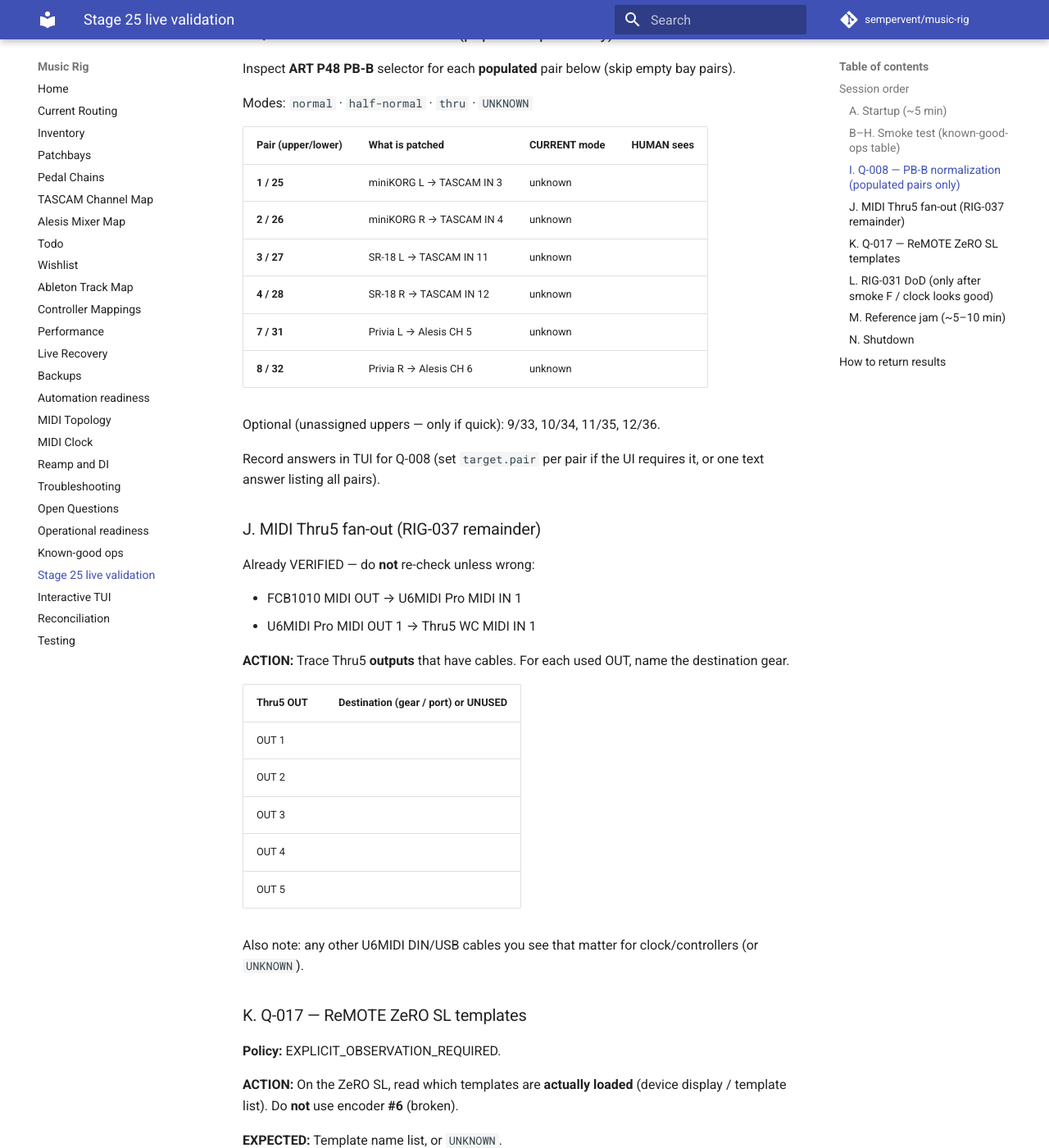
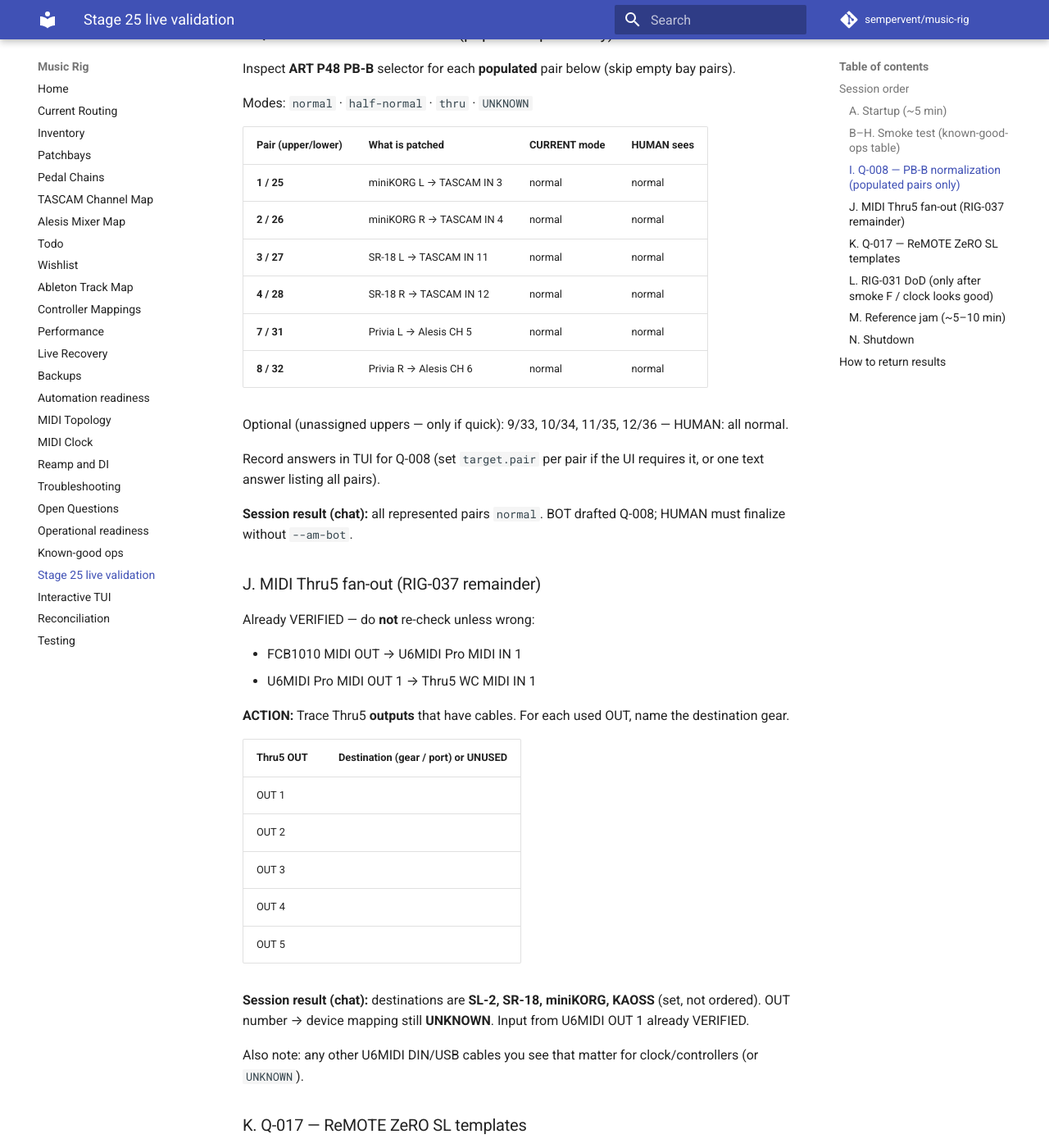
Before and after one commit to sempervent/music-rig, an MkDocs documentation site: the page built from docs/stage-25-live-validation.md, in a window 1280 px wide and 1400 px high, scrolled down 1540 px. Shown: the whole window at 82% size. Built offline with MkDocs 1.6.1 and Material for MkDocs 9.7.7, drawn with Linux system fonts in a browser that asks for light colours; comment, search, counter and statistics services are not loaded; some of the changed text lies outside the part shown.

Commit message:
data: record Stage 25 live rig findings
Capture HUMAN Thru5 destination set and ZeRO UNKNOWN draft without inventing OUT mappings or finalizing HUMAN-only Q-008/Q-017/RIG-031 authority.

Co-authored-by: Cursor <cursoragent@cursor.com>

```diff
--- a/docs/stage-25-live-validation.md
+++ b/docs/stage-25-live-validation.md
@@ -53,16 +53,18 @@ Modes: `normal` · `half-normal` · `thru` · `UNKNOWN`
 
 | Pair (upper/lower) | What is patched | CURRENT mode | HUMAN sees |
 |---|---|---|---|
-| **1 / 25** | miniKORG L → TASCAM IN 3 | unknown | |
-| **2 / 26** | miniKORG R → TASCAM IN 4 | unknown | |
-| **3 / 27** | SR-18 L → TASCAM IN 11 | unknown | |
-| **4 / 28** | SR-18 R → TASCAM IN 12 | unknown | |
-| **7 / 31** | Privia L → Alesis CH 5 | unknown | |
-| **8 / 32** | Privia R → Alesis CH 6 | unknown | |
+| **1 / 25** | miniKORG L → TASCAM IN 3 | normal | normal |
+| **2 / 26** | miniKORG R → TASCAM IN 4 | normal | normal |
+| **3 / 27** | SR-18 L → TASCAM IN 11 | normal | normal |
+| **4 / 28** | SR-18 R → TASCAM IN 12 | normal | normal |
+| **7 / 31** | Privia L → Alesis CH 5 | normal | normal |
+| **8 / 32** | Privia R → Alesis CH 6 | normal | normal |
 
-Optional (unassigned uppers — only if quick): 9/33, 10/34, 11/35, 12/36.
+Optional (unassigned uppers — only if quick): 9/33, 10/34, 11/35, 12/36 — HUMAN: all normal.
 
 Record answers in TUI for Q-008 (set `target.pair` per pair if the UI requires it, or one text answer listing all pairs).
+
+**Session result (chat):** all represented pairs `normal`. BOT drafted Q-008; HUMAN must finalize without `--am-bot`.
 
 ### J. MIDI Thru5 fan-out (RIG-037 remainder)
 
@@ -81,6 +83,8 @@ Already VERIFIED — do **not** re-check unless wrong:
 | OUT 4 | |
 | OUT 5 | |
 
+**Session result (chat):** destinations are **SL-2, SR-18, miniKORG, KAOSS** (set, not ordered). OUT number → device mapping still **UNKNOWN**. Input from U6MIDI OUT 1 already VERIFIED.
+
 Also note: any other U6MIDI DIN/USB cables you see that matter for clock/controllers (or `UNKNOWN`).
 
 ### K. Q-017 — ReMOTE ZeRO SL templates
@@ -90,6 +94,8 @@ Also note: any other U6MIDI DIN/USB cables you see that matter for clock/control
 **ACTION:** On the ZeRO SL, read which templates are **actually loaded** (device display / template list). Do **not** use encoder **#6** (broken).
 
 **EXPECTED:** Template name list, or `UNKNOWN`.
+
+**Session result (chat):** templates have no names → **UNKNOWN**. BOT drafted Q-017; HUMAN must answer + verify-record without `--am-bot`.
 
 **OPTIONAL behavior spot-check (one control only):** pick one healthy mapped control (not #6); move it once; note whether the intended Ableton target moves. PASS / FAIL / UNKNOWN.
 
@@ -103,6 +109,8 @@ Q-014 already set Ableton master **VERIFIED** in CURRENT. Smoke step F tests it
 
 **HUMAN:** Does this session satisfy RIG-031’s Definition of Done?
 **YES** / **NO** (no negotiation)
+
+**Session result (chat):** **YES** — HUMAN must run `uv run rig todo done RIG-031` (no `--am-bot`).
 
 ### M. Reference jam (~5–10 min)
 
```
Also changed, not shown: docs/controller-mappings.md (+1 -1 lines), docs/known-good-ops.md (+4 -5 lines), docs/midi-topology.md (+8 -6 lines), docs/open-questions.md (+6 -0 lines), docs/todo.md (+1 -1 lines), 6 other files.
